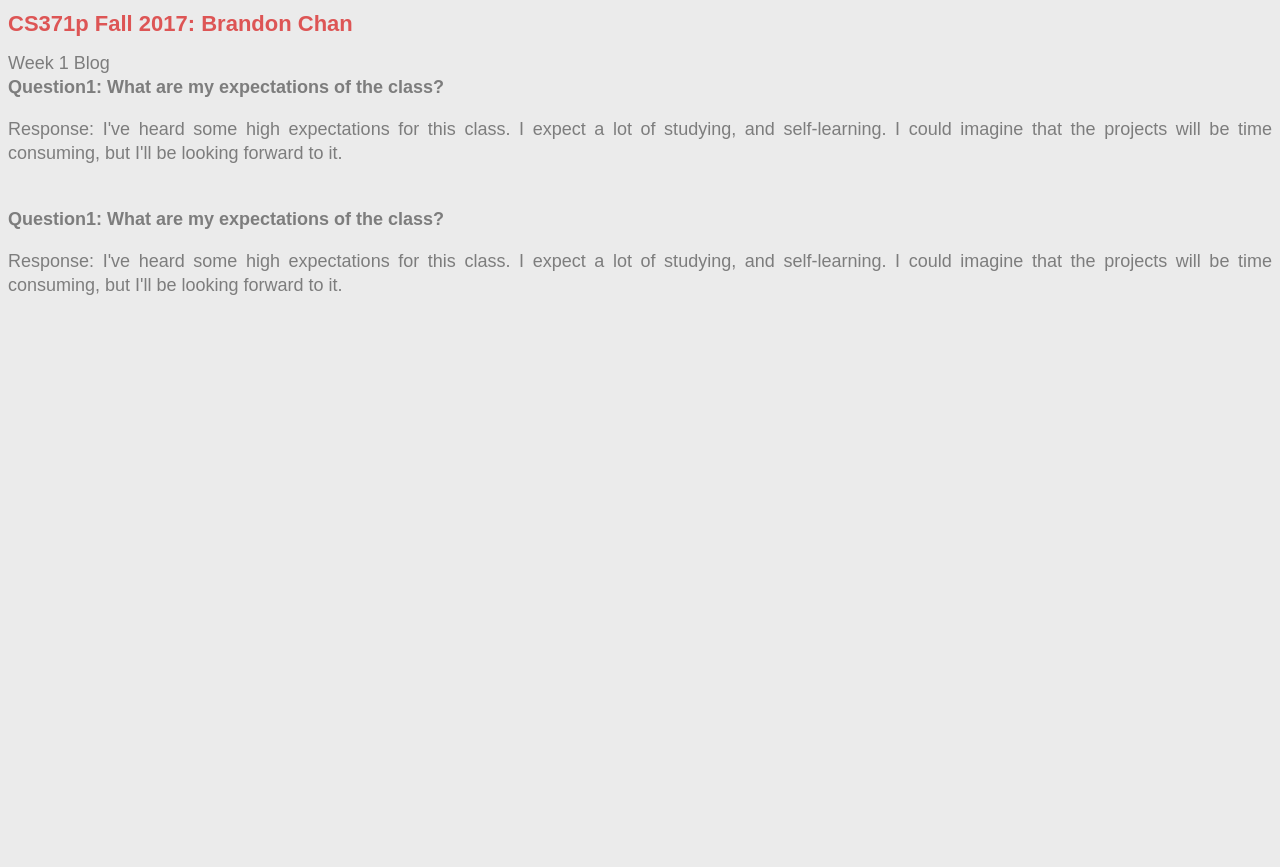
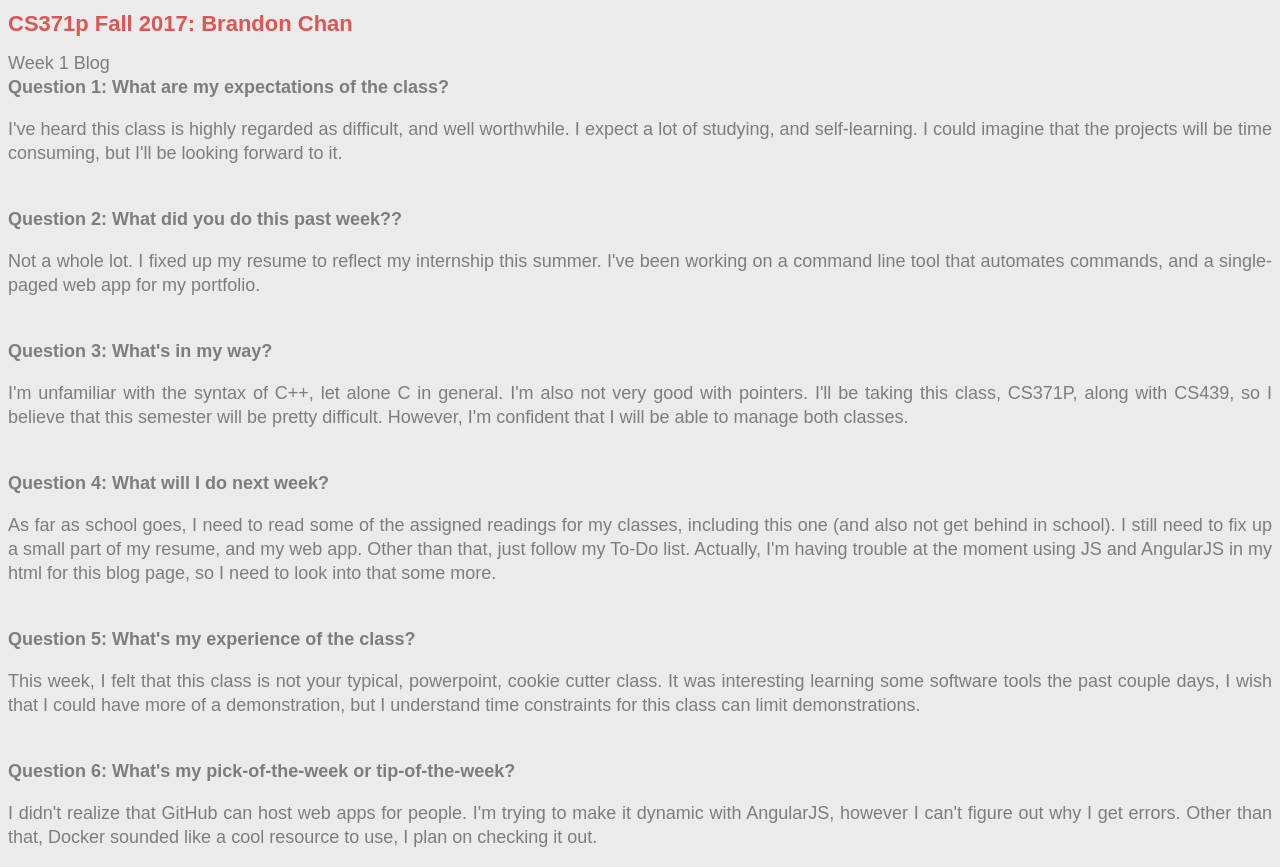
Before and after one commit to iambrandonchan/iambrandonchan.github.io, a website: page week1.html in a window 1280 px wide. Shown: the part 317-1184 px from the top of the page. Before the commit the page ends 800 px from the top, so only its background shows below. Drawn offline with Linux system fonts and the light colour scheme.

Commit message:
added week1 content

```diff
--- a/week1.html
+++ b/week1.html
@@ -18,30 +18,53 @@
          </button> -->
       <!-- <div ui-sref="week1Blog" ng-ui-sref-active="week1"> </div> -->
       <!-- <ui-view></ui-view> -->
-	<h2> Week 1 Blog
+      <h2>
+         Week 1 Blog
          <br>
          <!-- <div ng-repeat="question in week1Content"> -->
          <strong>
-	Question1: What are my expectations of the class?
-
+         Question 1: What are my expectations of the class?
          </strong>
          <p>
-	Response: I've heard some high expectations for this class. I expect a lot of studying, and self-learning. I could imagine that the projects will be time consuming, but I'll be looking forward to it.
+            I've heard this class is highly regarded as difficult, and well worthwhile. I expect a lot of studying, and self-learning. I could imagine that the projects will be time consuming, but I'll be looking forward to it.
          </p>
          <br>
          <strong>
-	Question1: What are my expectations of the class?
-
+         Question 2: What did you do this past week??
          </strong>
          <p>
-	Response: I've heard some high expectations for this class. I expect a lot of studying, and self-learning. I could imagine that the projects will be time consuming, but I'll be looking forward to it.
+            Not a whole lot. I fixed up my resume to reflect my internship this summer. I've been working on a command line tool that automates commands, and a single-paged web app for my portfolio.
          </p>
-	</div>
+         <br>
+         <strong>
+         Question 3: What's in my way?
+         </strong>
+         <p>
+            I'm unfamiliar with the syntax of C++, let alone C in general. I'm also not very good with pointers. I'll be taking this class, CS371P,  along with CS439, so I believe that this semester will be pretty difficult. However, I'm confident that I will be able to manage both classes.
+         </p>
+         <br>
+         <strong>
+         Question 4: What will I do next week?
+         </strong>
+         <p>
+            As far as school goes, I need to read some of the assigned readings for my classes, including this one (and also not get behind in school). I still need to fix up a small part of my resume, and my web app. Other than that, just follow my To-Do list. Actually, I'm having trouble at the moment using JS and AngularJS in my html for this blog page, so I need to look into that some more.
+         </p>
+         <br>
+         <strong>
+         Question 5: What's my experience of the class?
+         </strong>
+         <p>
+            This week, I felt that this class is not your typical, powerpoint, cookie cutter class. It was interesting learning some software tools the past couple days, I wish that I could have more of a demonstration, but I understand time constraints for this class can limit demonstrations.
+         </p>
+         <br>
+         <strong>
+         Question 6: What's my pick-of-the-week or tip-of-the-week?
+         </strong>
+         <p>
+            I didn't realize that GitHub can host web apps for people. I'm trying to make it dynamic with AngularJS, however I can't figure out why I get errors. Other than that, Docker sounded like a cool resource to use, I plan on checking it out.
+         </p>
+         <!-- </div> -->
       </h2>
-
-
    </body>
-
 </html>
-
 <!-- http-server -c-1 -->
```
Lines whose indentation alone changed are shown as unchanged.
